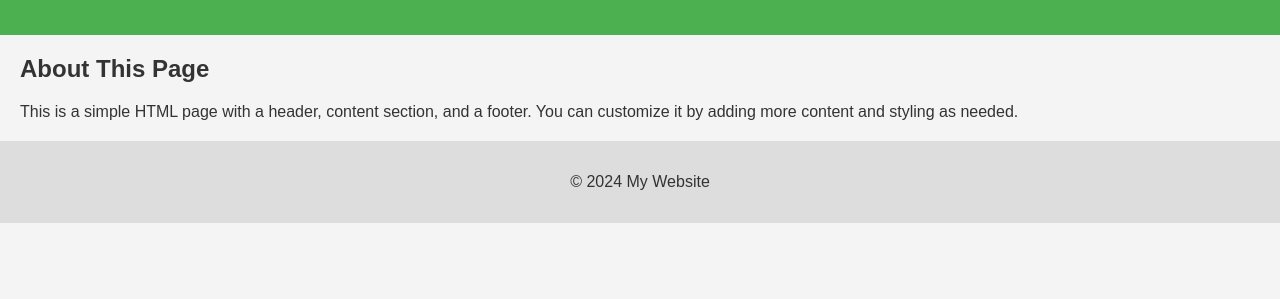
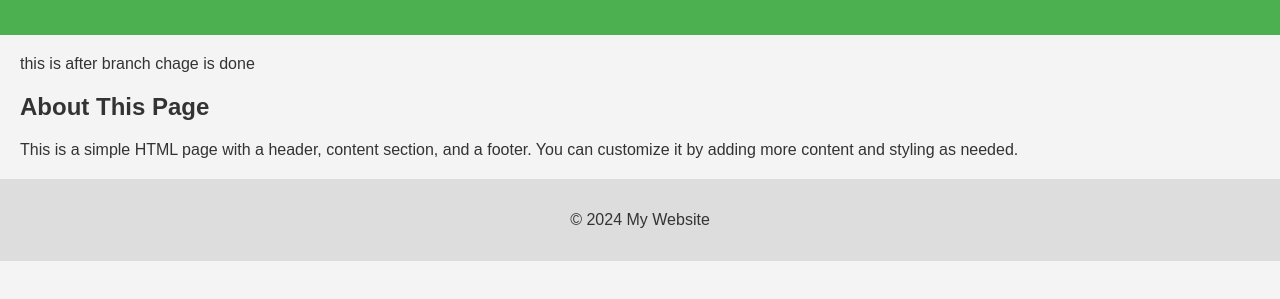
Before and after one commit to Khaled-Al-Nasheri/mywebSite, a plain HTML site: page index.html in a window 1280 px wide. Shown: the part 77-376 px from the top of the page. Drawn offline with Linux system fonts and the light colour scheme.

Commit message:
this is after some modifction afrer swiech to khaled bracn and made some changes

```diff
--- a/index.html
+++ b/index.html
@@ -37,6 +37,8 @@
     </header>
 
     <section>
+
+        this is after branch chage is done
         <h2>About This Page</h2>
         <p>This is a simple HTML page with a header, content section, and a footer. You can customize it by adding more content and styling as needed.</p>
     </section>
```
